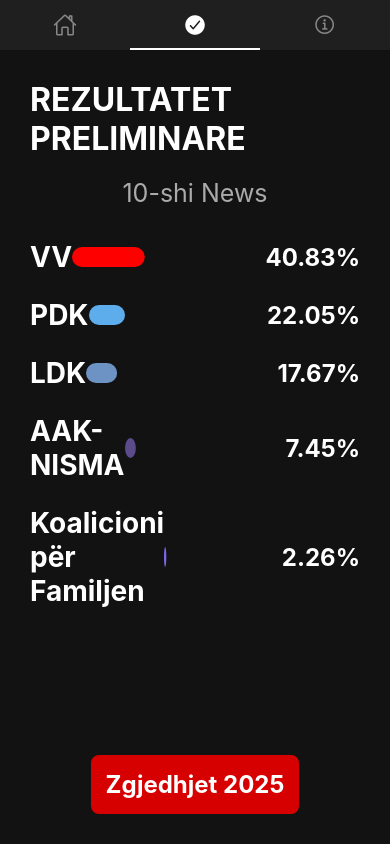
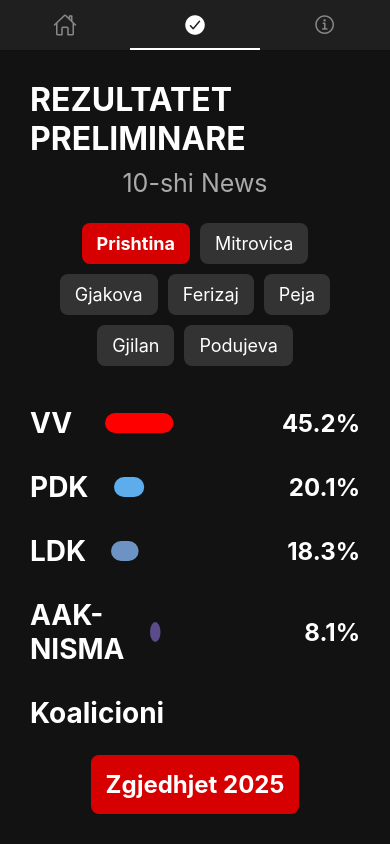
Before and after one commit to Arlind49/prPersonal, a React Native app in the folder newsApp/: screen /Zgjedhjet2025 in a window 390 px wide. Built offline with nearby package versions, Linux system fonts and the light colour scheme; no server answers.

Commit message:
Zgjedhjet

```diff
--- a/newsApp/App.js
+++ b/newsApp/App.js
@@ -1,38 +1,65 @@
-import React from 'react';
-import { NavigationContainer, DarkTheme } from '@react-navigation/native';
-import { createMaterialTopTabNavigator } from '@react-navigation/material-top-tabs';
-import Ionicons from 'react-native-vector-icons/Ionicons';
+import React from "react";
+import { NavigationContainer, DarkTheme } from "@react-navigation/native";
+import { createMaterialTopTabNavigator } from "@react-navigation/material-top-tabs";
+import Ionicons from "react-native-vector-icons/Ionicons";
 
 // Import Screens
-import Home from './Screens/Home';
-import Zgjedhjet2025 from './Screens/Zgjedhjet2025';
-import About from './Screens/About';
+import Home from "./Screens/Home";
+import Zgjedhjet2025 from "./Screens/Zgjedhjet2025";
+import About from "./Screens/About";
 
 const Tab = createMaterialTopTabNavigator();
 
 // Top Tab Navigator with Dark Theme and Icons
 export default function App() {
   return (
+    <>
+      {/* Inject global CSS styles for dark scrollbar */}
+      <style>
+        {`
+          /* Webkit browsers (Chrome, Safari) */
+          ::-webkit-scrollbar {
+            width: 8px;
+          }
+          ::-webkit-scrollbar-track {
+            background: #111; /* Dark track */
+          }
+          ::-webkit-scrollbar-thumb {
+            background: #333; /* Darker thumb */
+            border-radius: 10px;
+          }
+          ::-webkit-scrollbar-thumb:hover {
+            background: #555; /* Slightly lighter on hover */
+          }
+
+          /* Firefox */
+          * {
+            scrollbar-width: thin;
+            scrollbar-color: #333 #111;
+          }
+        `}
+      </style>
+
       <NavigationContainer theme={DarkTheme}>
         <Tab.Navigator
           initialRouteName="Home"
           screenOptions={({ route }) => ({
             tabBarShowLabel: false,
-          tabBarStyle: { backgroundColor: '#1F1F1F' },
-          tabBarIndicatorStyle: { backgroundColor: '#fff' },
+            tabBarStyle: { backgroundColor: "#1F1F1F" },
+            tabBarIndicatorStyle: { backgroundColor: "#fff" },
             tabBarIcon: ({ focused, color }) => {
               let iconName;
-            if (route.name === 'Home') {
-              iconName = focused ? 'home' : 'home-outline';
-            } else if (route.name === 'Zgjedhjet2025') {
-              iconName = focused ? 'checkmark-circle' : 'checkmark-circle-outline';
-            } else if (route.name === 'About') {
-              iconName = focused ? 'information-circle' : 'information-circle-outline';
+              if (route.name === "Home") {
+                iconName = focused ? "home" : "home-outline";
+              } else if (route.name === "Zgjedhjet2025") {
+                iconName = focused ? "checkmark-circle" : "checkmark-circle-outline";
+              } else if (route.name === "About") {
+                iconName = focused ? "information-circle" : "information-circle-outline";
               }
               return <Ionicons name={iconName} size={24} color={color} />;
             },
-          tabBarActiveTintColor: '#fff',
-          tabBarInactiveTintColor: '#888',
+            tabBarActiveTintColor: "#fff",
+            tabBarInactiveTintColor: "#888",
           })}
         >
           <Tab.Screen name="Home" component={Home} />
@@ -40,5 +67,6 @@ export default function App() {
           <Tab.Screen name="About" component={About} />
         </Tab.Navigator>
       </NavigationContainer>
+    </>
   );
 }
--- a/newsApp/Screens/Home.js
+++ b/newsApp/Screens/Home.js
@@ -55,7 +55,10 @@ const Home = ({ route, navigation }) => {
 
   const toggleFavorite = async (articleUrl) => {
     try {
-      const updatedFavorites = { ...favorites, [articleUrl]: !favorites[articleUrl] };
+      const updatedFavorites = {
+        ...favorites,
+        [articleUrl]: !favorites[articleUrl],
+      };
       setFavorites(updatedFavorites);
       await AsyncStorage.setItem("favorites", JSON.stringify(updatedFavorites));
     } catch (error) {
@@ -161,16 +164,16 @@ const Home = ({ route, navigation }) => {
             width: 12px;
           }
           .darkScrollBar::-webkit-scrollbar-track {
-            background: #000;
+            background: #111; /* Track color */
           }
           .darkScrollBar::-webkit-scrollbar-thumb {
-            background-color: #000;
+            background-color: #333; /* Thumb color */
             border-radius: 20px;
           }
           /* For Firefox */
           .darkScrollBar {
             scrollbar-width: thin;
-            scrollbar-color: #000 #000;
+            scrollbar-color: #333 #111; /* Thumb color, Track color */
           }
         `}
       </style>
@@ -186,8 +189,15 @@ const Home = ({ route, navigation }) => {
               value={searchQuery}
               onChangeText={handleSearch}
             />
-            <TouchableOpacity onPress={() => setShowCategories(!showCategories)}>
-              <Ionicons name="menu" size={28} color="#fff" style={styles.menuIcon} />
+            <TouchableOpacity
+              onPress={() => setShowCategories(!showCategories)}
+            >
+              <Ionicons
+                name="menu"
+                size={28}
+                color="#fff"
+                style={styles.menuIcon}
+              />
             </TouchableOpacity>
           </View>
         </View>
--- a/newsApp/Screens/Zgjedhjet2025.js
+++ b/newsApp/Screens/Zgjedhjet2025.js
@@ -1,41 +1,107 @@
-import React from "react";
-import { View, Text, StyleSheet, FlatList } from "react-native";
+import React, { useState } from "react";
+import { View, Text, StyleSheet, FlatList, TouchableOpacity } from "react-native";
 import Svg, { Rect } from "react-native-svg";
 
-const Zgjedhjet2025Data = [
-  { name: "VV", percentage: 40.83, color: "#FF0000" },
-  { name: "PDK", percentage: 22.05, color: "#5DADEC" },
-  { name: "LDK", percentage: 17.67, color: "#6C93C4" },
-  { name: "AAK-NISMA", percentage: 7.45, color: "#5B4B8A" },
-  { name: "Koalicioni për Familjen", percentage: 2.26, color: "#7B68EE" },
-];
+// Election data for different cities
+const electionData = {
+  Prishtina: [
+    { name: "VV", percentage: 45.2, color: "#FF0000" },
+    { name: "PDK", percentage: 20.1, color: "#5DADEC" },
+    { name: "LDK", percentage: 18.3, color: "#6C93C4" },
+    { name: "AAK-NISMA", percentage: 8.1, color: "#5B4B8A" },
+    { name: "Koalicioni për Familjen", percentage: 2.3, color: "#7B68EE" },
+  ],
+  Mitrovica: [
+    { name: "VV", percentage: 56.29, color: "#FF0000" },
+    { name: "PDK", percentage: 30.51, color: "#5DADEC" },
+    { name: "LDK", percentage: 6.38, color: "#6C93C4" },
+    { name: "Koalicioni për Familjen", percentage: 3.41, color: "#7B68EE" },
+    { name: "AAK-NISMA", percentage: 1.42, color: "#5B4B8A" },
+  ],
+  Gjakova: [
+    { name: "VV", percentage: 48.08, color: "#FF0000" },
+    { name: "AAK-NISMA", percentage: 19.15, color: "#5B4B8A" },
+    { name: "LDK", percentage: 16.47, color: "#6C93C4" },
+    { name: "PDK", percentage: 9.99, color: "#5DADEC" },
+    { name: "Koalicioni për Familjen", percentage: 1.32, color: "#7B68EE" },
+  ],
+  Ferizaj: [
+    { name: "VV", percentage: 42.3, color: "#FF0000" },
+    { name: "PDK", percentage: 24.7, color: "#5DADEC" },
+    { name: "LDK", percentage: 15.2, color: "#6C93C4" },
+    { name: "AAK-NISMA", percentage: 9.8, color: "#5B4B8A" },
+    { name: "Koalicioni për Familjen", percentage: 3.0, color: "#7B68EE" },
+  ],
+  Peja: [
+    { name: "VV", percentage: 41.06, color: "#FF0000" },
+    { name: "LDK", percentage: 27.64, color: "#6C93C4" },
+    { name: "AAK-NISMA", percentage: 12.77, color: "#5B4B8A" },
+    { name: "PDK", percentage: 10.36, color: "#5DADEC" },
+    { name: "Koalicioni për Familjen", percentage: 1.14, color: "#7B68EE" },
+  ],
+  Gjilan: [
+    { name: "VV", percentage: 36.7, color: "#FF0000" },
+    { name: "PDK", percentage: 25.9, color: "#5DADEC" },
+    { name: "LDK", percentage: 18.6, color: "#6C93C4" },
+    { name: "AAK-NISMA", percentage: 12.3, color: "#5B4B8A" },
+    { name: "Koalicioni për Familjen", percentage: 2.5, color: "#7B68EE" },
+  ],
+  Podujeva: [
+    { name: "VV", percentage: 36.7, color: "#FF0000" },
+    { name: "PDK", percentage: 25.9, color: "#5DADEC" },
+    { name: "LDK", percentage: 18.6, color: "#6C93C4" },
+    { name: "AAK-NISMA", percentage: 12.3, color: "#5B4B8A" },
+    { name: "Koalicioni për Familjen", percentage: 2.5, color: "#7B68EE" },
+  ],
+};
 
 const Zgjedhjet2025 = () => {
+  const [selectedCity, setSelectedCity] = useState("Prishtina");
+
   return (
     <View style={styles.container}>
       <Text style={styles.title}>REZULTATET PRELIMINARE</Text>
       <Text style={styles.subtitle}>10-shi News</Text>
+
+      <View style={styles.cityBar}>
+        {Object.keys(electionData).map((city) => (
+          <TouchableOpacity
+            key={city}
+            style={[
+              styles.cityButton,
+              selectedCity === city && styles.selectedCityButton,
+            ]}
+            onPress={() => setSelectedCity(city)}
+          >
+            <Text
+              style={[
+                styles.cityText,
+                selectedCity === city && styles.selectedCityText,
+              ]}
+            >
+              {city}
+            </Text>
+          </TouchableOpacity>
+        ))}
+      </View>
+
+      {/* Poll Results */}
       <FlatList
-        data={Zgjedhjet2025Data}
+        data={electionData[selectedCity]}
         keyExtractor={(item) => item.name}
         renderItem={({ item }) => (
           <View style={styles.pollItem}>
             <Text style={styles.pollLabel}>{item.name}</Text>
-            <Svg height="20" width="100%">
-              <Rect
-                x="0"
-                y="0"
-                width={`${item.percentage}%`}
-                height="20"
-                fill={item.color}
-                rx="10"
-                ry="10"
-              />
-            </Svg>
+            <View style={styles.barContainer}>
+              <Svg height="20" width="100%">
+                <Rect x="0" y="0" width={`${item.percentage}%`} height="20" fill={item.color} rx="10" ry="10" />
+              </Svg>
+            </View>
             <Text style={styles.pollPercentage}>{item.percentage}%</Text>
           </View>
         )}
       />
+
       <Text style={styles.footer}>Zgjedhjet 2025</Text>
     </View>
   );
@@ -52,24 +118,53 @@ const styles = StyleSheet.create({
     fontSize: 32,
     fontWeight: "bold",
     color: "#fff",
-    marginBottom: 20,
+    marginBottom: 10,
   },
   subtitle: {
     fontSize: 25,
     color: "#aaa",
     marginBottom: 20,
   },
+  cityBar: {
+    flexDirection: "row",
+    flexWrap: "wrap", // Allows cities to wrap to the next line
+    justifyContent: "center",
+    marginBottom: 20,
+  },
+  cityButton: {
+    paddingVertical: 10,
+    paddingHorizontal: 15,
+    marginHorizontal: 5,
+    marginVertical: 5, // Added spacing between rows
+    borderRadius: 8,
+    backgroundColor: "#333",
+  },
+  selectedCityButton: {
+    backgroundColor: "#D70000",
+  },
+  cityText: {
+    color: "#fff",
+    fontSize: 18,
+  },
+  selectedCityText: {
+    fontWeight: "bold",
+  },
   pollItem: {
     flexDirection: "row",
     alignItems: "center",
     width: "100%",
-    marginVertical: 12,
+    marginVertical: 15,
   },
   pollLabel: {
     flex: 1,
     fontSize: 28,
     fontWeight: "bold",
     color: "#fff",
+    paddingRight: 15,
+  },
+  barContainer: {
+    flex: 3,
+    marginHorizontal: 10,
   },
   pollPercentage: {
     marginLeft: 15,
```
Lines whose indentation alone changed are shown as unchanged.
